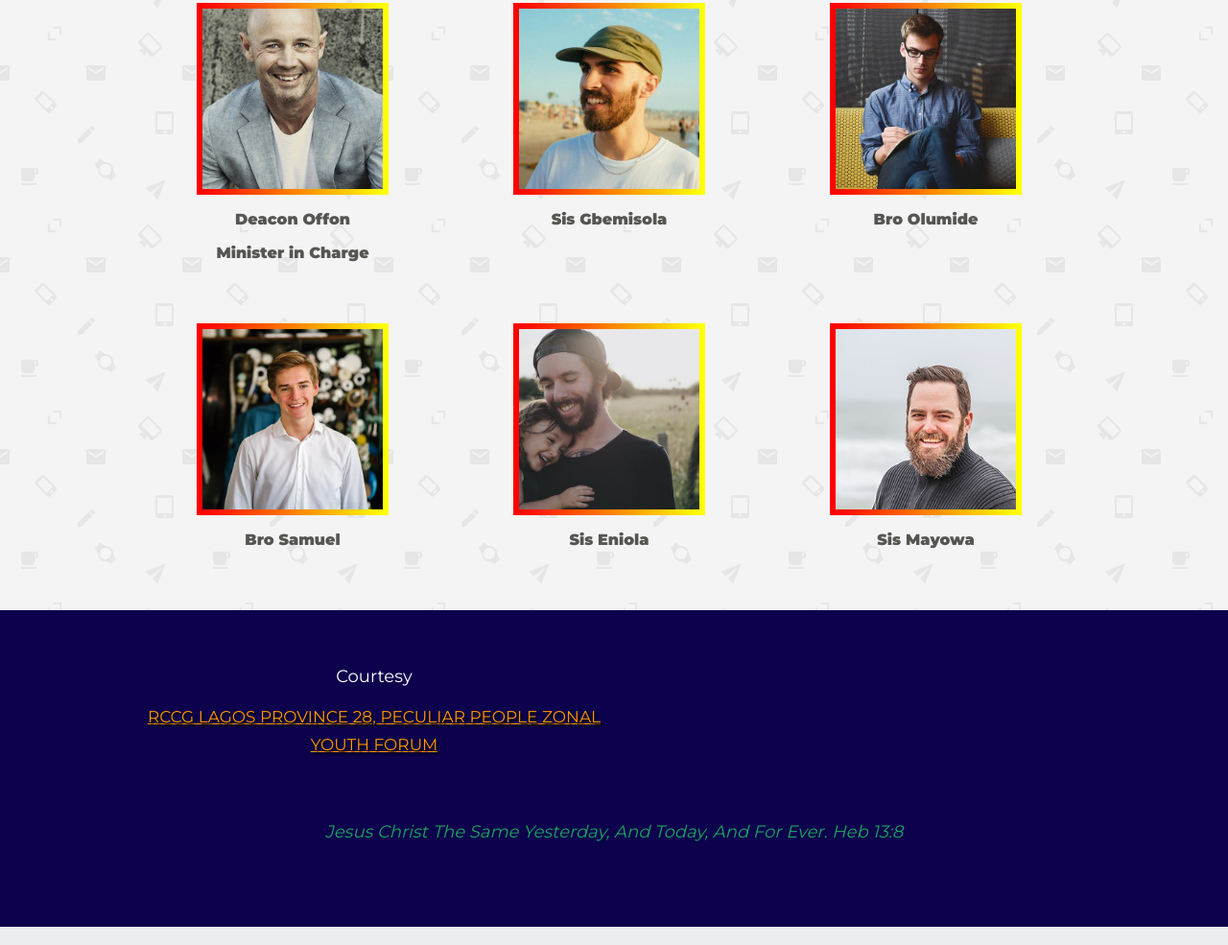
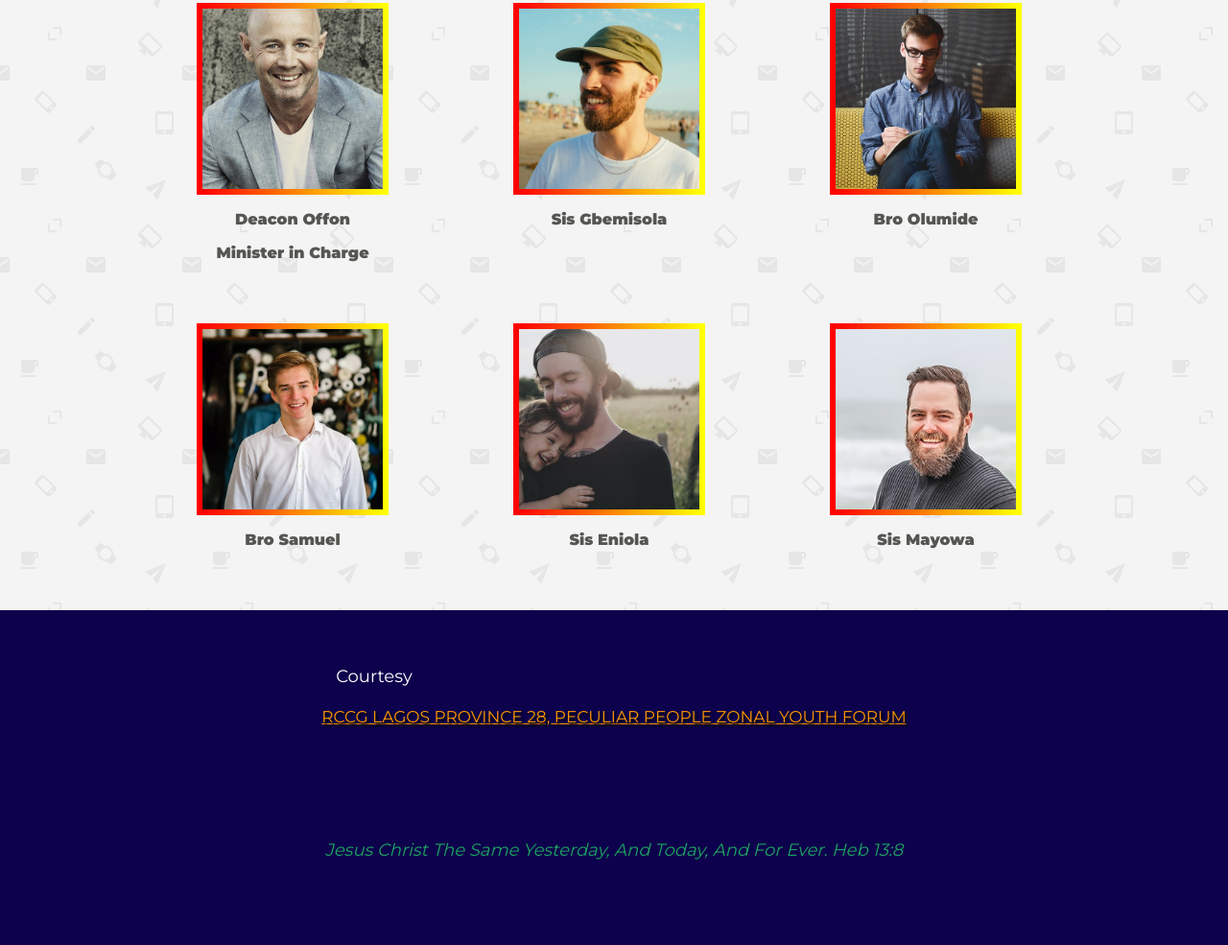
Before and after one commit to FrankTobiChi/PeculiarPeopleYouths.github.io, a plain HTML site: page index.html in a window 1280 px wide. Shown: the part 182-1167 px from the top of the page at 96% size. Drawn offline with nearby package versions, Linux system fonts and the light colour scheme.

Commit message:
Update index.html

```diff
--- a/index.html
+++ b/index.html
@@ -115,7 +115,7 @@
 			</div>
 		</div>
 
-		<div class="one-half center">
+		<div class="container">
 			<div class="topic">
 				<h3 class="topic__headline center">courtesy</h3>
 				<p class="topic__description center">
```
